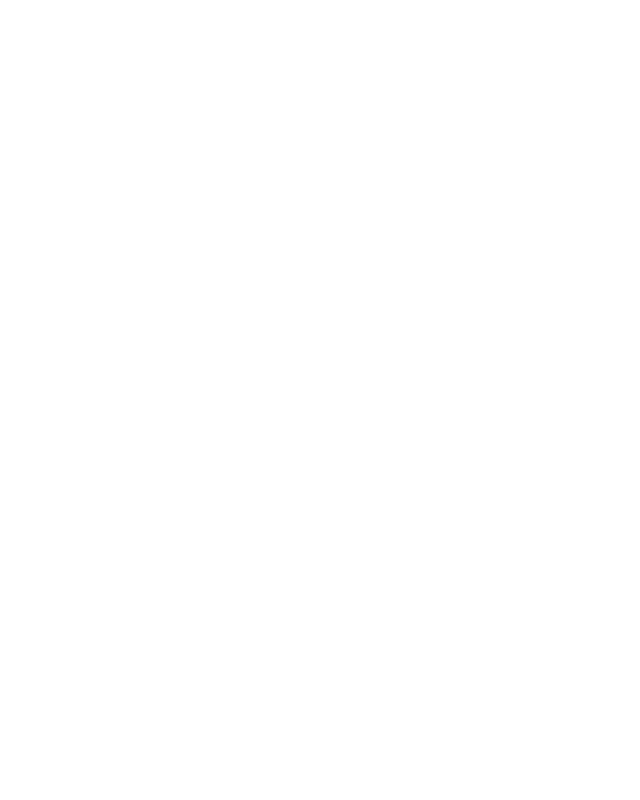
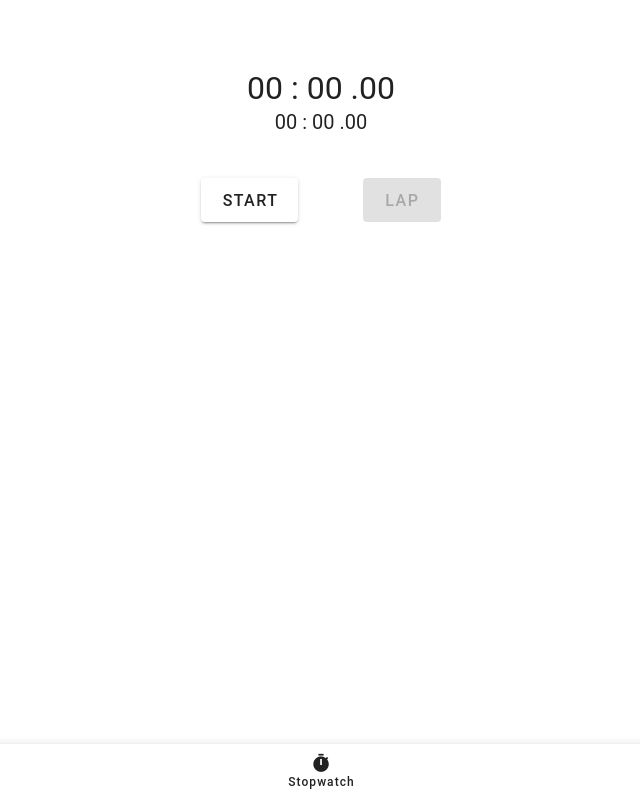
Before and after one commit to kadir-y/clock, a Vue app: page /stopwatch in a window 1280 px wide. Before the commit this address had no page. Shown: the whole page, without its empty margins (319-959 px from the left). Built offline with nearby package versions, Linux system fonts and the light colour scheme.

Commit message:
unstylish stopwatch added

```diff
--- a/src/App.vue
+++ b/src/App.vue
@@ -2,10 +2,22 @@
   <v-app>
     <v-main>
       <router-view />
+      <v-bottom-navigation>
+        <v-btn value="stopwatch">
+          <v-icon>mdi-timer</v-icon>
+
+          <span>Stopwatch</span>
+        </v-btn>
+      </v-bottom-navigation>
     </v-main>
   </v-app>
 </template>
 
-<script setup>
-  //
+<script>
+export default {
+  name: 'App',
+  mounted () {
+    this.$router.push('/stopwatch')
+  }
+}
 </script>
--- /dev/null
+++ b/src/libs/dateParser.js
@@ -0,0 +1,22 @@
+class dateParser {
+  hours (time) {
+    return Math.floor(time / (1000 * 60 * 60))
+  }
+  minutes (time) {
+    return Math.floor(time / (1000 * 60))
+  }
+  seconds (time) {
+    return Math.floor(time / (1000))
+  }
+  mixed (time) {
+    const hours = Math.floor(time / (1000 * 60 * 60))
+    const minutes = Math.floor((time - (hours * (1000 * 60 * 60))) / (1000 * 60))
+    const seconds = Math.floor((time - (hours * (1000 * 60 * 60)) - (minutes * (1000 * 60))) / (1000))
+    const miliseconds = Math.floor((time - (hours * (1000 * 60 * 60)) - (minutes * (1000 * 60)) - (seconds * 1000)))
+    const string = `${hours}:${minutes}:${seconds}:${miliseconds}`
+
+    return { string, hours, minutes, seconds, miliseconds }
+  }
+}
+
+export default dateParser
--- a/src/pages/index.vue
+++ b/src/pages/index.vue
@@ -1,7 +1,5 @@
 <template>
-  <HelloWorld />
 </template>
 
 <script setup>
-  //
 </script>
--- /dev/null
+++ b/src/pages/stopwatch.vue
@@ -0,0 +1,205 @@
+<template>
+  <div class="stopwatch">
+    <div class="overallTime">{{ displayOverallTime }}</div>
+    <div class="lapTime">{{ displayLapTime }}</div>
+    <div class="buttons">
+      <template v-if="!stopped">
+        <v-btn v-if="!running" size="large" @click="startHandler">Start</v-btn>
+        <v-btn v-if="running" size="large" @click="stopHandler">Stop</v-btn>
+      </template>
+      <v-btn v-else size="large" @click="resumeHandler">Resume</v-btn>
+
+      <v-btn v-if="!stopped" size="large" @click="lapHandler" :disabled="!running">Lap</v-btn>
+      <v-btn v-if="stopped" size="large" @click="resetHandler">Reset</v-btn>
+    </div>
+
+    <v-data-table-virtual
+      v-if="laps.length > 1"
+      :headers="table.headers"
+      :items="displayLaps"
+      height="22rem"
+      item-value="index"
+    ></v-data-table-virtual>
+  </div>
+</template>
+
+<script>
+import dateParser from '../libs/dateParser'
+export default {
+  name: "Stopwatch",
+  data () {
+    return {
+      displayOverallTime: '00 : 00 .00',
+      displayLapTime: '00 : 00 .00',
+      overallTime: 0,
+      running: false,
+      stopped: false,
+      table: {
+        headers: [
+          { title: "Lap", align: "start", key: "index" },
+          { title: "Lap times", align: "end", key: "lapTime" },
+          { title: "Overall time", align: "end", key: "overallTime" }
+        ]
+      },
+      laps: [
+      /*
+        {
+          index: ...,
+          lapTime: ...,
+          overallTime: ...,
+          logs: [
+            {
+              startingTime: ...,
+              endingTime: ...,
+            }
+          ]
+        }
+      */
+      ]
+    }
+  },
+  methods: {
+    fitToTime (time) {
+      const parser = new dateParser()
+      const { hours, minutes, seconds, miliseconds } = parser.mixed(time)
+      return `
+        ${hours === 0 ? '' : hours.toString() + ':'}
+        ${minutes < 10 ? '0' + minutes.toString() : minutes}
+         : ${seconds < 10 ? '0' + seconds.toString() : seconds}
+         .${miliseconds < 100 ? '0' + miliseconds.toString().slice(0, 1) : miliseconds.toString().slice(0, 2)}
+      `
+    },
+    runStopwatachInterval () {
+      this.stopwatchInterval = setInterval(() => {
+        const lastLap = this.laps.at(-1)
+        const lastLog = lastLap.logs.at(-1)
+        const lastLogElapsedTime = Date.now() - lastLog.startTime
+        this.displayLapTime = this.fitToTime(lastLap.lapTime + lastLogElapsedTime)
+        this.displayOverallTime = this.fitToTime(this.overallTime + lastLogElapsedTime)
+      }, 50)
+    },
+    pauseStopwatachInterval () {
+      clearInterval(this.stopwatchInterval)
+    },
+    // handlers
+    startHandler () {
+      this.addLap()
+      this.runStopwatachInterval()
+      this.running = true
+    },
+    stopHandler () {
+      this.stopped = true
+
+      this.endTheLog()
+      this.pauseStopwatachInterval()
+    },
+    resetHandler () {
+      this.stopped = false
+      this.running = false
+
+      // this.saveLapsToHistory()
+      // when you use saveLapsToHistory function finishToLap function will necessary
+      // this.finishToLap()
+
+      this.laps = []
+      this.overAllTime = 0
+    },
+    resumeHandler () {
+      this.stopped = false
+
+      this.addLog()
+      this.runStopwatachInterval()
+    },
+    lapHandler () {
+      this.endTheLog()
+      this.finishToLap()
+      this.addLap()
+    },
+    addLap () {
+      const index = this.laps.length + 1
+      this.laps.push({
+        index: index >= 10 ? index : `0${index}`,
+        logs: [{ startTime: Date.now() }],
+        lapTime: 0
+      })
+    },
+    finishToLap () {
+      this.laps.at(-1).overallTime = this.overallTime
+    },
+    addLog () {
+      this.laps.at(-1).logs.push({
+        startTime: Date.now(),
+      })
+    },
+    endTheLog () {
+      this.laps.at(-1).logs.at(-1).endTime = Date.now()
+
+      // calculating elapsed time
+      const lastLap = this.laps.at(-1)
+      const lastLog = lastLap.logs.at(-1)
+      lastLap.lapTime += lastLog.endTime - lastLog.startTime
+      this.overallTime += lastLog.endTime - lastLog.startTime
+    },
+    runStopwatchInterval () {
+    },
+    saveLapsToHistory () {
+      const stopwatchHistory = JSON.parse(localStorage.getItem("stopwatchHistory"))
+      if (stopwatchHistory.length >= 50) stopwatchHistory.shift()
+      stopwatchHistory.push(this.laps)
+      localStorage.setItem("stopwatchHistory", JSON.stringify(stopwatchHistory))
+    }
+  },
+  computed: {
+    displayLaps () {
+      return this.laps
+      .slice(0, -1)
+      .map(lap => {
+        return {
+          lapTime: this.fitToTime(lap.lapTime),
+          overallTime: this.fitToTime(lap.overallTime),
+          index: lap.index
+        }
+      })
+      .reverse()
+    }
+  },
+  beforeCreate () {
+    // check history and create if not created
+    // const stopwatchHistory = localStorage.getItem("stopwatchHistory")
+    // if (!stopwatchHistory) localStorage.setItem("stopwatchHistory", "[]")
+  }
+}
+</script>
+
+<style lang="scss">
+  .stopwatch {
+    max-width: 25rem;
+    margin-top: 3rem;
+    margin-left: auto;
+    margin-right: auto;
+    display: flex;
+    justify-content: center;
+    flex-direction: column;
+    padding: 1rem;
+  }
+  .buttons {
+    width: 100%;
+    height: 5rem;
+    display: flex;
+    justify-content: space-evenly;
+    align-items: center;
+  }
+  .overallTime {
+    text-align: center;
+    width: 100%;
+    font-size: 2rem;
+  }
+  .lapTime {
+    height: 3rem;
+    line-height: 1.25rem;
+    padding-bottom: 1.75rem;
+    font-size: 1.25rem;
+    width: 100%;
+    text-align: center;
+  }
+</style>
```
Also changed, not shown: .eslintrc-auto-import.json (added), 1 other file (tests, documents, lock files or other folders).
